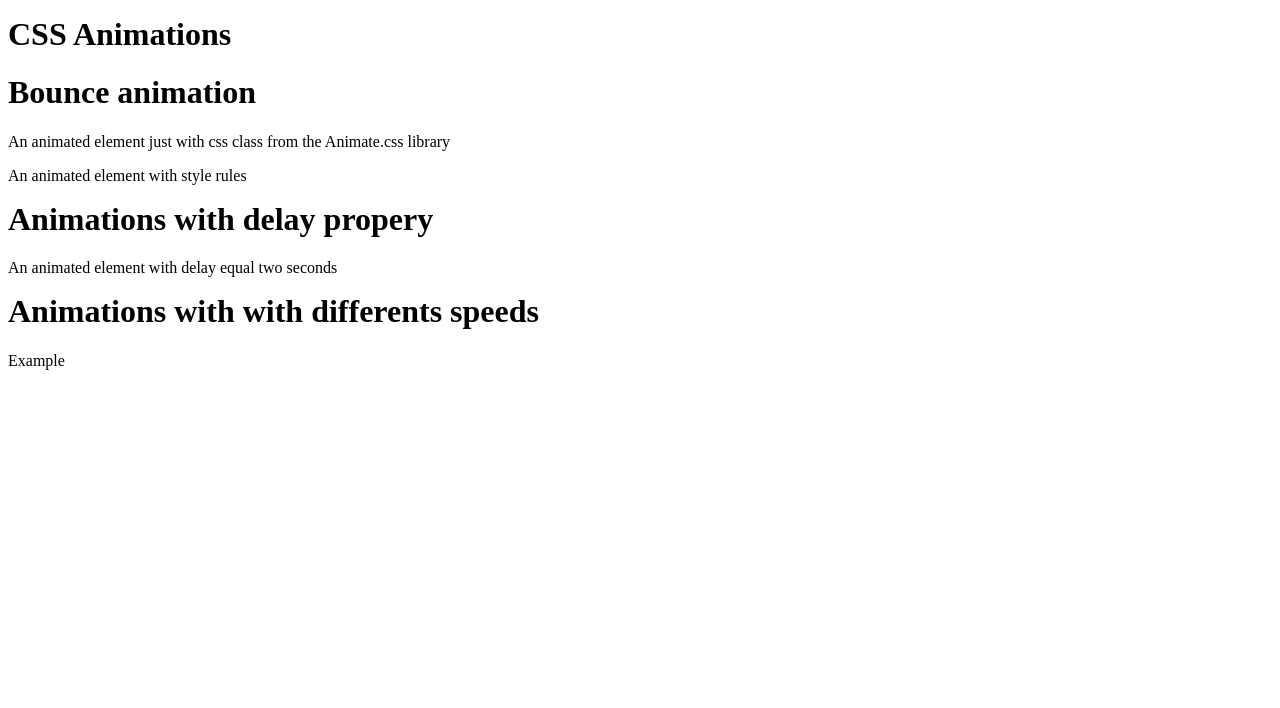
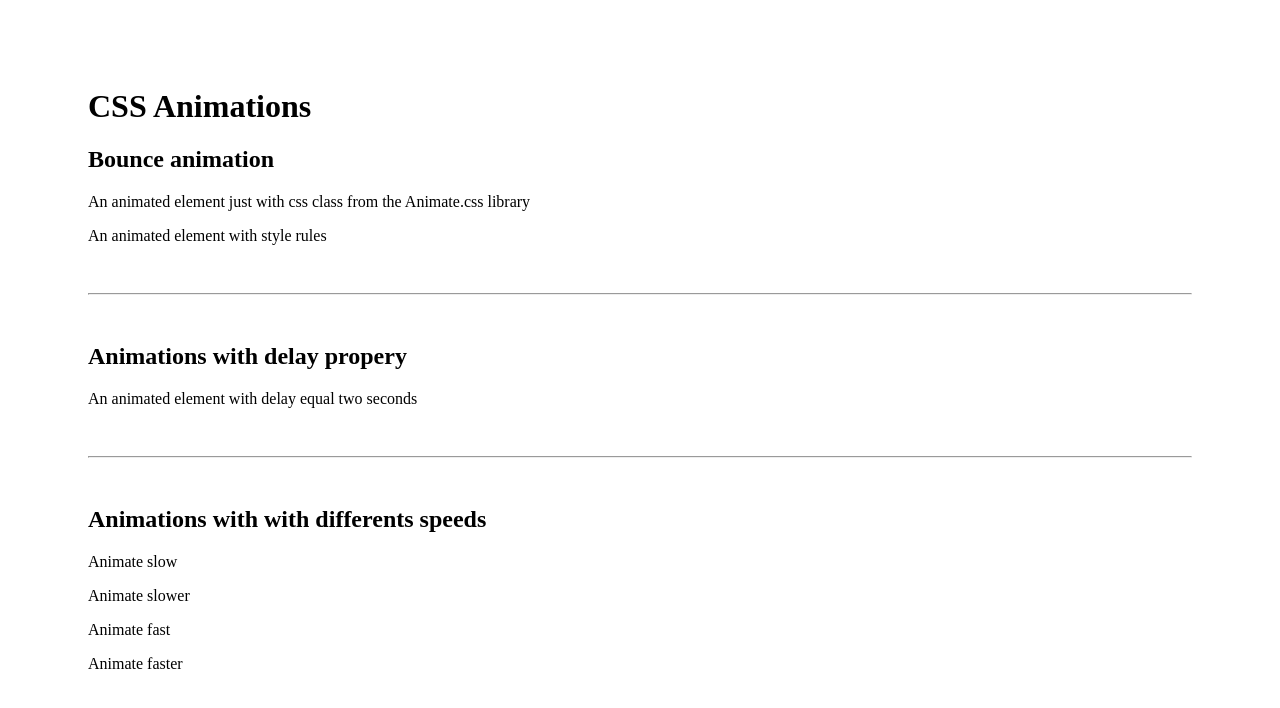
Before and after one commit to jesusvalm97/AnimateCss, a plain HTML site: page Index.html in a window 1280 px wide. Drawn offline with nearby package versions, Linux system fonts and the light colour scheme.

Commit message:
Add more examples of animations velocity

```diff
--- a/Index.html
+++ b/Index.html
@@ -5,12 +5,21 @@
         <link rel="stylesheet" href="https://cdnjs.cloudflare.com/ajax/libs/animate.css/4.1.1/animate.min.css" />
       <style>
 
-        h1 {
-            margin-top: 0.5em;
+        body {
+            padding: 5em;
         }
 
         div {
             margin-top: 1em;
+        }
+
+        div * {
+            font-family: Arial;
+            font-size: 2em;
+        }
+
+        hr {
+            margin: 3em 0;
         }
 
         h1.TitleAnimated {
@@ -26,14 +35,21 @@
    <body>
         <h1>CSS Animations</h1>
 
-        <h1>Bounce animation</h1>
+        <h2>Bounce animation</h2>
         <div class="animate__animated animate__bounce">An animated element just with css class from the Animate.css library</div>
         <div class="TitleAnimated">An animated element with style rules</div>
 
-        <h1>Animations with delay propery</h1>
+        <hr>
+
+        <h2>Animations with delay propery</h2>
         <div class="animate__animated animate__bounce animate__delay-2s">An animated element with delay equal two seconds</div>
 
-        <h1>Animations with with differents speeds</h1>
-        <div class="animate__animated animate__bounce animate__faster">Example</div>
+        <hr>
+
+        <h2>Animations with with differents speeds</h2>
+        <div class="animate__animated animate__bounce animate__slow">Animate slow</div>
+        <div class="animate__animated animate__bounce slower">Animate slower</div>
+        <div class="animate__animated animate__bounce animate__fast">Animate fast</div>
+        <div class="animate__animated animate__bounce animate__faster">Animate faster</div>
    </body>
 </html>
```
